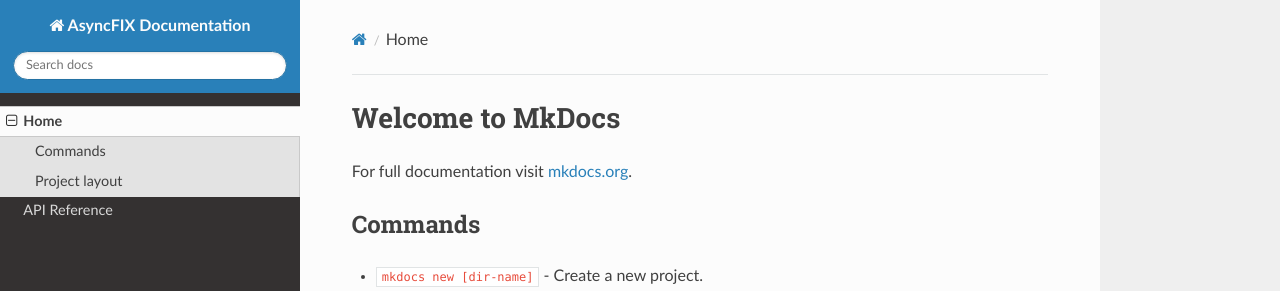
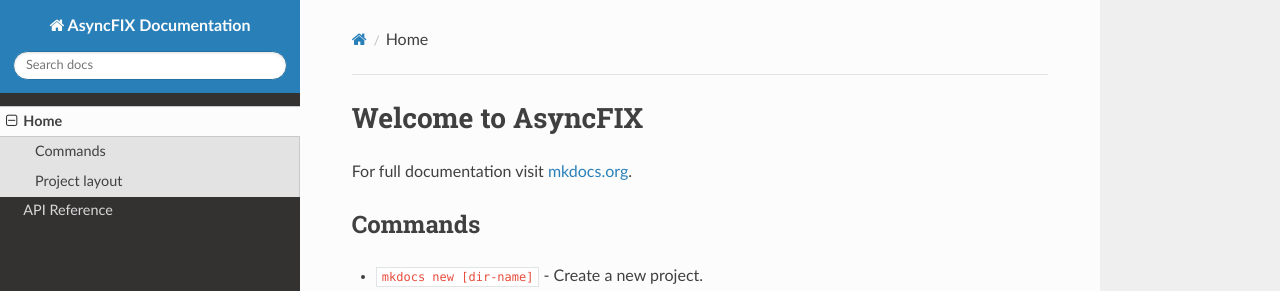
Before and after one commit to alexveden/asyncfix, an MkDocs documentation site: the page built from docs/index.md, in a window 1280 px wide. Shown: the top 291 px of the page. Built offline with MkDocs 1.6.1, drawn with Linux system fonts in a browser that asks for light colours; nearby versions of some CDN libraries.

Commit message:
WIP docs template

```diff
--- a/docs/index.md
+++ b/docs/index.md
@@ -1,4 +1,4 @@
-# Welcome to MkDocs
+# Welcome to AsyncFIX
 
 For full documentation visit [mkdocs.org](https://www.mkdocs.org).
 
```
Also changed, not shown: 2 other files.
